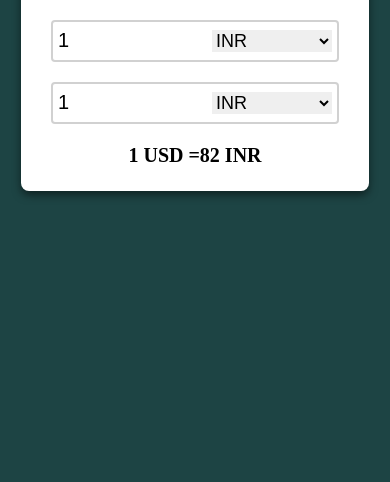
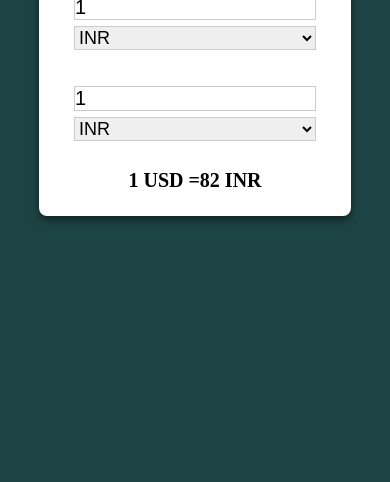
Before and after one commit to kamranXd/Currency-converter, a plain HTML site: page index.html in a window 390 px wide. Shown: the part 362-844 px from the top of the page. Drawn offline with Linux system fonts and the light colour scheme.

Commit message:
added responsiveness

```diff
--- a/style.css
+++ b/style.css
@@ -62,3 +62,24 @@ body{
     font-weight: 700;
     margin-top: 20px;
 }
+
+/* Responsive Code */
+
+@media  screen and (max-width:400px) {
+    .converter-container{
+        width: 80%;
+        margin: 0 auto;
+    }
+    .converter-container h1{
+        font-size: 20px;
+    }
+    .converter-container .input-container{
+        border: none;
+    }
+    .converter-container .input-container input,
+    .converter-container .input-container select{
+        border: 1px solid#ccc;
+        margin-block: 3px;
+        width: 100%;
+    }
+}
```
